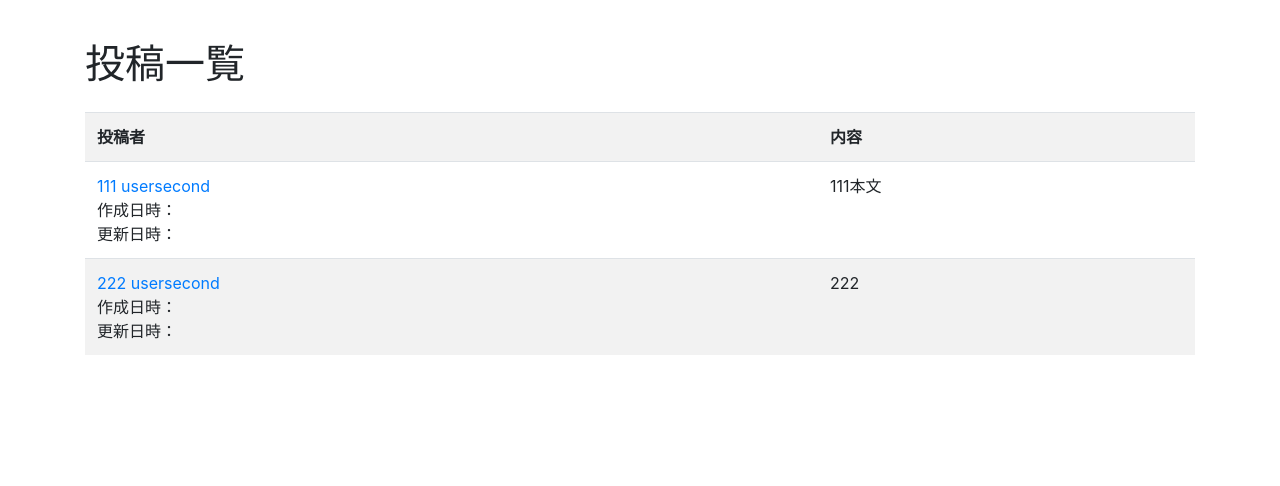
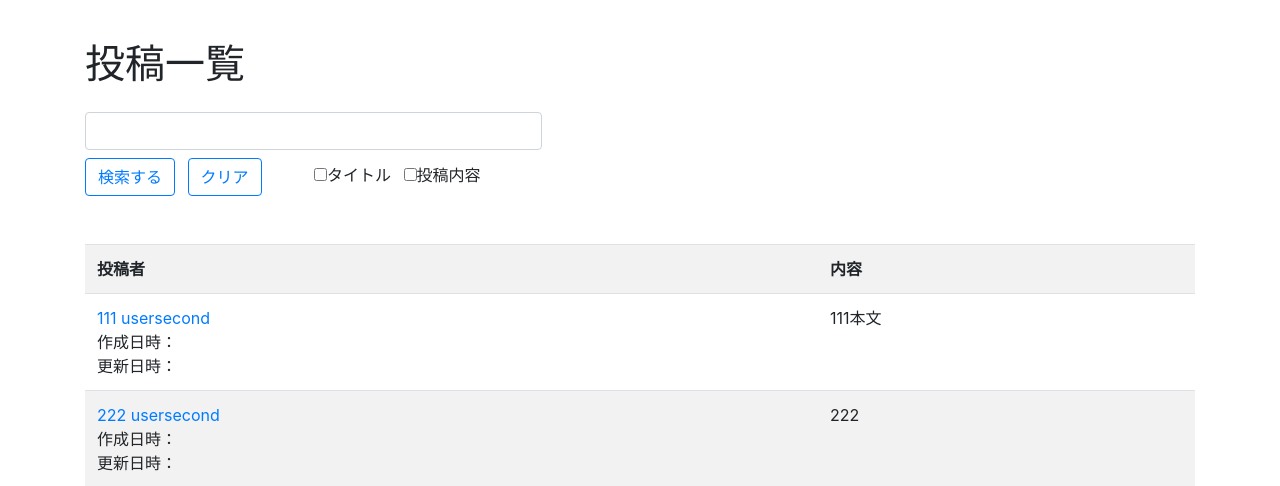
Before and after one commit to officialmyaccount/bulletin-board, a Django app: page /bbs/ in a window 1280 px wide. Shown: the part 56-542 px from the top of the page. Run offline with Django 4.2, Linux system fonts and the light colour scheme; data comes from the database, SQL or seed files in the repository; some libraries are stand-ins or nearby versions.

Commit message:
検索機能の追加

```diff
--- a/bbs/templates/bbs/article_list.html
+++ b/bbs/templates/bbs/article_list.html
@@ -3,6 +3,20 @@
 {% block content %}
 
     <h1 class="mt-3 mb-4">投稿一覧</h1>
+
+    <form action="" method="get" class="mb-5">
+        <div class = "form-row">
+            <div class = "col-5">
+                <input name="query" value="{{ request.GET.query }}" type="text" class ="form-control">
+                <div class = "mt-2">
+                    <button type="submit" class='submit btn btn-outline-primary'>検索する</button>
+                    <a href="./" class='submit btn btn-outline-primary ml-2'>クリア</a>
+                    <input type="checkbox" name="title" value="1" class = "ml-5">タイトル
+                    <input type="checkbox" name="article" value="1" class = "ml-2">投稿内容
+                </div>
+            </div>
+        </div>
+    </form>
 
     <table class='table table-striped table-hover'>
         <tr>
--- a/bbs/views.py
+++ b/bbs/views.py
@@ -1,5 +1,6 @@
 from typing import Any
 from django import http
+from django.db.models.query import QuerySet
 from django.http.response import HttpResponse
 from django.shortcuts import render
 from django.http import HttpResponse
@@ -8,6 +9,7 @@ from django.views import generic
 from django.urls import reverse_lazy
 from django.contrib.auth.mixins import LoginRequiredMixin
 from django.core.exceptions import PermissionDenied
+from django.db.models import Q
 
 class CreateView(LoginRequiredMixin, generic.edit.CreateView):
     model = Article
@@ -18,7 +20,26 @@ class CreateView(LoginRequiredMixin, generic.edit.CreateView):
         return super(CreateView, self).form_valid(form)
 
 class IndexView(generic.ListView):
-    model = Article
+    # model = Article
+    def get_queryset(self):
+        q_word = self.request.GET.get('query')
+
+        selected_title = self.request.GET.get('title')
+        selected_article = self.request.GET.get('article')
+
+        if q_word:
+            if selected_title and selected_article:
+                object_list = Article.objects.filter(
+                    Q(title__icontains=q_word) | Q(content__icontains=q_word)
+                )
+            elif selected_title:
+                object_list = Article.objects.filter(Q(title__icontains=q_word))
+            else:
+                object_list = Article.objects.filter(Q(content__icontains=q_word))
+        else:
+            object_list = Article.objects.all()
+
+        return object_list
 
 class DetailView(generic.DetailView):
     model = Article
```
